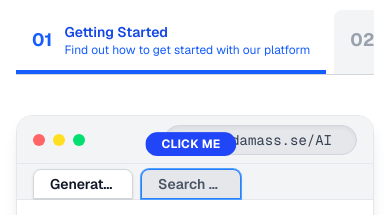
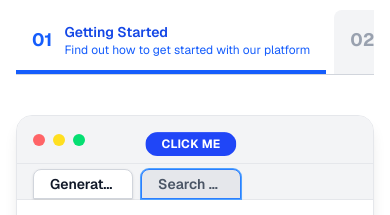
Before and after one commit to KotteJR/adamassabweb, a Next.js app: page / in a window 390 px wide. Shown: the part 3400-3615 px from the top of the page. Built offline with nearby package versions, Linux system fonts and the light colour scheme.

Commit message:
Fix browser

```diff
--- a/src/app/LandingPage/components/PlatformShow.tsx
+++ b/src/app/LandingPage/components/PlatformShow.tsx
@@ -142,7 +142,7 @@ const PlatformShow = () => {
           </div>
           {/* Address bar container - updated for responsive positioning */}
           <div className="flex-1 flex justify-end md:justify-center">
-            <div className="rounded-full bg-gray-200 px-6 py-1 text-sm text-gray-700 font-mono min-w-[180px] max-w-[320px] truncate border border-gray-300 shadow-inner">
+            <div className="rounded-full bg-gray-200 px-6 py-1 text-sm text-gray-700 font-mono min-w-[180px] max-w-[320px] truncate border border-gray-300 shadow-inner hidden sm:block">
               www.adamass.se/AI
             </div>
           </div>
```
